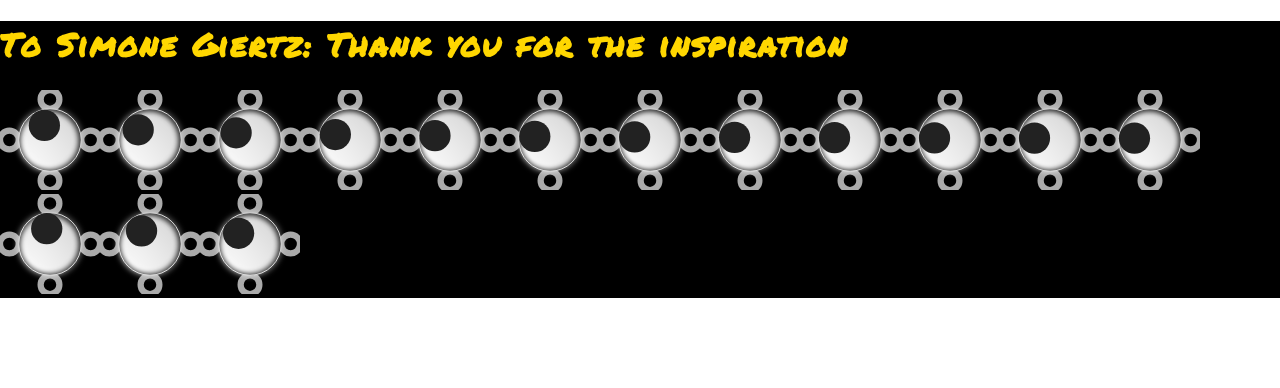
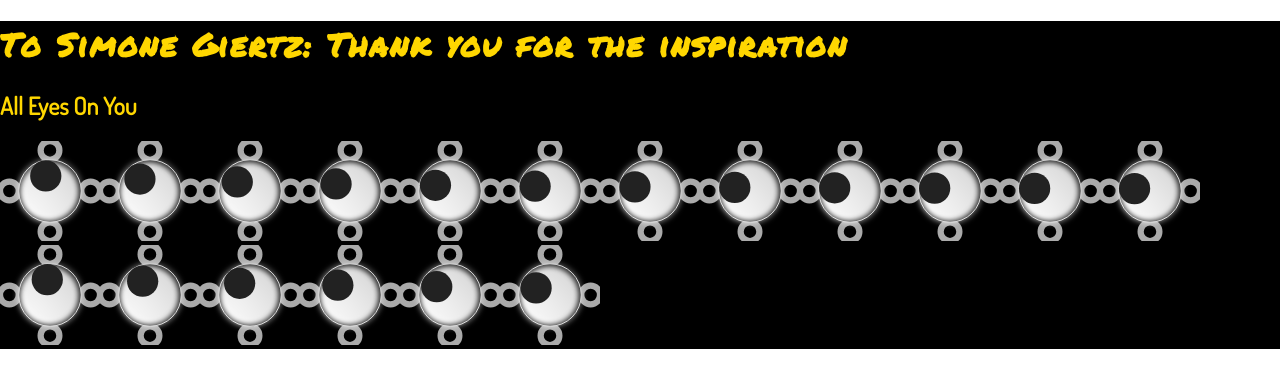
Before and after one commit to SashaBajzek/badass-builder-girl, a React (Create React App) app: page / in a window 1280 px wide. Shown: the top 388 px of the page. Built offline with nearby package versions, Linux system fonts and the light colour scheme.

Commit message:
Try to throttle rerenders

```diff
--- a/public/index.html
+++ b/public/index.html
@@ -15,6 +15,10 @@
     <link rel="manifest" href="%PUBLIC_URL%/manifest.json" />
     <link
       href="https://fonts.googleapis.com/css?family=Permanent+Marker"
+      rel="stylesheet"
+    />
+    <link
+      href="https://fonts.googleapis.com/css?family=Dosis"
       rel="stylesheet"
     />
     <!--
--- a/src/components/GooglyEyes/GooglyEyes.js
+++ b/src/components/GooglyEyes/GooglyEyes.js
@@ -20,8 +20,8 @@
     }
   };
 
-  getPupilLoc = () => {
-    const { eyeSize, mouseX, mouseY } = this.props;
+  getPupilLoc = (mouseX, mouseY) => {
+    const { eyeSize } = this.props;
     const { circleX, circleY } = this.state;
     let pupilX = 80;
     let pupilY = 80;
@@ -42,8 +42,25 @@
     return { pupilX, pupilY };
   };
 
+  // shouldComponentUpdate(nextProps, nextState) {
+  //   let prevLocation = this.getPupilLoc(this.props.mouseX, this.props.mouseY);
+  //   let nextLocation = this.getPupilLoc(nextProps.mouseX, nextProps.mouseY);
+  //   let diff = Math.abs(
+  //     Math.sqrt(
+  //       Math.pow(prevLocation.pupilX - nextLocation.pupilX, 2) +
+  //         Math.pow(prevLocation.pupilY - nextLocation.pupilY, 2)
+  //     )
+  //   );
+  //   console.log("diff", diff);
+  //   if (diff > 0.25) {
+  //     return true;
+  //   } else {
+  //     return false;
+  //   }
+  // }
+
   render() {
-    const { eyeSize } = this.props;
+    const { eyeSize, mouseX, mouseY } = this.props;
     return (
       <svg
         width={eyeSize}
@@ -108,8 +125,8 @@
           filter="url(#GooglyEyess)"
         />
         <circle
-          cx={this.getPupilLoc().pupilX}
-          cy={this.getPupilLoc().pupilY}
+          cx={this.getPupilLoc(mouseX, mouseY).pupilX}
+          cy={this.getPupilLoc(mouseX, mouseY).pupilY}
           r={0.15625 * eyeSize}
           fill="#222222"
         />
--- a/src/components/Shirt/Shirt.js
+++ b/src/components/Shirt/Shirt.js
@@ -20,10 +20,28 @@
     window.addEventListener("mousemove", this.trackMouse);
   }
 
+  shouldComponentUpdate(nextProps, nextState) {
+    let diff = Math.abs(
+      Math.sqrt(
+        Math.pow(this.state.mouseX - nextState.mouseX, 2) +
+          Math.pow(this.state.mouseY - nextState.mouseY, 2)
+      )
+    );
+    if (diff > 1) {
+      return true;
+    } else {
+      return false;
+    }
+  }
+
   render() {
     const { eyeSize, mouseX, mouseY } = this.state;
     return (
       <div className="Shirt">
+        <h2>All Eyes On You</h2>
+        <GooglyEyes eyeSize={eyeSize} mouseX={mouseX} mouseY={mouseY} />
+        <GooglyEyes eyeSize={eyeSize} mouseX={mouseX} mouseY={mouseY} />
+        <GooglyEyes eyeSize={eyeSize} mouseX={mouseX} mouseY={mouseY} />
         <GooglyEyes eyeSize={eyeSize} mouseX={mouseX} mouseY={mouseY} />
         <GooglyEyes eyeSize={eyeSize} mouseX={mouseX} mouseY={mouseY} />
         <GooglyEyes eyeSize={eyeSize} mouseX={mouseX} mouseY={mouseY} />
--- a/src/components/Shirt/Shirt.scss
+++ b/src/components/Shirt/Shirt.scss
@@ -0,0 +1,6 @@
+.Shirt {
+  h2 {
+    color: gold;
+    font-family: "Dosis", sans-serif;
+  }
+}
```
